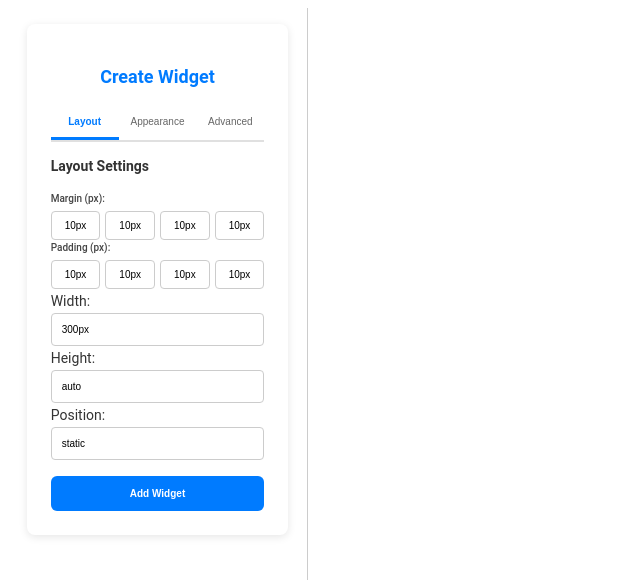
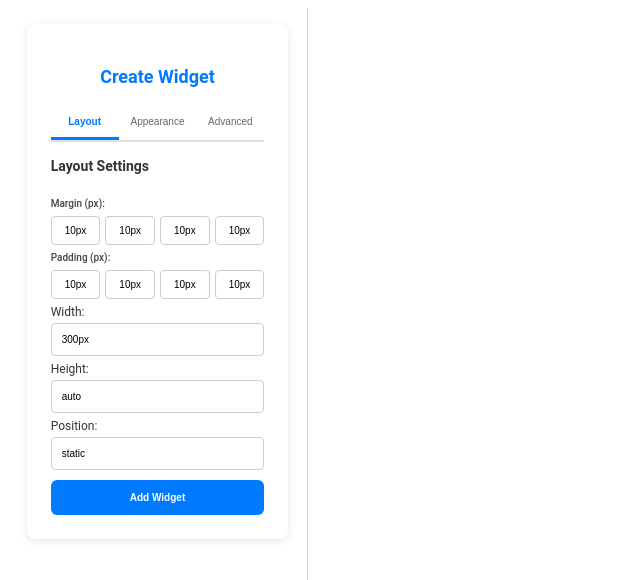
Before and after one commit to BilalSubhani/AngularProjects, an Angular app in the folder widget-builder/: page / in a window 1280 px wide. Shown: the top 580 px of the page, without its empty margins (0-640 px from the left). Built offline with nearby package versions, Linux system fonts and the light colour scheme.

Commit message:
Improved styling for main component

```diff
--- a/widget-builder/src/app/app.component.html
+++ b/widget-builder/src/app/app.component.html
@@ -1 +1,4 @@
-<app-main-layout /> <router-outlet></router-outlet>
+<div class="main-container">
+  <app-main-layout />
+</div>
+<router-outlet></router-outlet>
--- a/widget-builder/src/app/main-layout/main-layout.component.css
+++ b/widget-builder/src/app/main-layout/main-layout.component.css
@@ -0,0 +1,30 @@
+.container {
+  display: flex;
+  min-height: 98vh;
+}
+.sidenav {
+  width: 300px;
+  border-right: 1px solid #ccc;
+  padding: 1rem;
+  box-sizing: border-box;
+  overflow-y: auto;
+}
+.preview-area {
+  flex: 1;
+  padding: 1rem;
+  overflow-y: auto;
+}
+::-webkit-scrollbar {
+  width: 10px;
+}
+::-webkit-scrollbar-track {
+  box-shadow: inset 0 0 5px grey;
+  border-radius: 10px;
+}
+::-webkit-scrollbar-thumb {
+  background: #007bff;
+  border-radius: 10px;
+}
+::-webkit-scrollbar-thumb:hover {
+  background: #007bff;
+}
--- a/widget-builder/src/app/main-layout/main-layout.component.html
+++ /dev/null
@@ -1 +0,0 @@
-<p>main-layout works!</p>
--- a/widget-builder/src/app/main-layout/main-layout.component.ts
+++ b/widget-builder/src/app/main-layout/main-layout.component.ts
@@ -26,26 +26,7 @@ export interface Widget {
       </main>
     </div>
   `,
-  styles: [
-    `
-      .container {
-        display: flex;
-        height: 100vh;
-      }
-      .sidenav {
-        width: 300px;
-        border-right: 1px solid #ccc;
-        padding: 1rem;
-        box-sizing: border-box;
-        overflow-y: auto;
-      }
-      .preview-area {
-        flex: 1;
-        padding: 1rem;
-        overflow-y: auto;
-      }
-    `,
-  ],
+  styleUrl: './main-layout.component.css',
 })
 export class MainLayoutComponent {
   widgets = [] as Widget[];
--- a/widget-builder/src/app/preview/preview.component.ts
+++ b/widget-builder/src/app/preview/preview.component.ts
@@ -33,6 +33,9 @@ import { CdkDrag } from '@angular/cdk/drag-drop';
         padding: 0.5rem;
         cursor: move;
       }
+      .widget:hover {
+        transform: translateY(-2px);
+      }
     `,
   ],
 })
--- a/widget-builder/src/app/widget-editor/widget-editor.component.css
+++ b/widget-builder/src/app/widget-editor/widget-editor.component.css
@@ -57,7 +57,7 @@
 form {
   display: flex;
   flex-direction: column;
-  gap: 1rem;
+  gap: 10px;
 }
 
 form h3 {
@@ -65,11 +65,12 @@ form h3 {
 }
 
 form label {
-  font-size: 14px;
+  margin-top: 5px;
+  font-size: 12px;
 }
 
 .tab-content {
-  animation: fadeIn 0.3s ease-in-out;
+  animation: fadeIn 0.5s ease-in-out;
 }
 
 @keyframes fadeIn {
@@ -152,4 +153,22 @@ button[type="submit"] {
 
 button[type="submit"]:hover {
   background-color: #0056b3;
+  transform: translateY(-1px);
 }
+
+::-webkit-scrollbar {
+  width: 10px;
+}
+::-webkit-scrollbar-track {
+  box-shadow: inset 0 0 5px grey;
+  border-radius: 10px;
+}
+
+::-webkit-scrollbar-thumb {
+  background: #007bff;
+  border-radius: 10px;
+}
+
+::-webkit-scrollbar-thumb:hover {
+  background: #007bff;
+}
```
